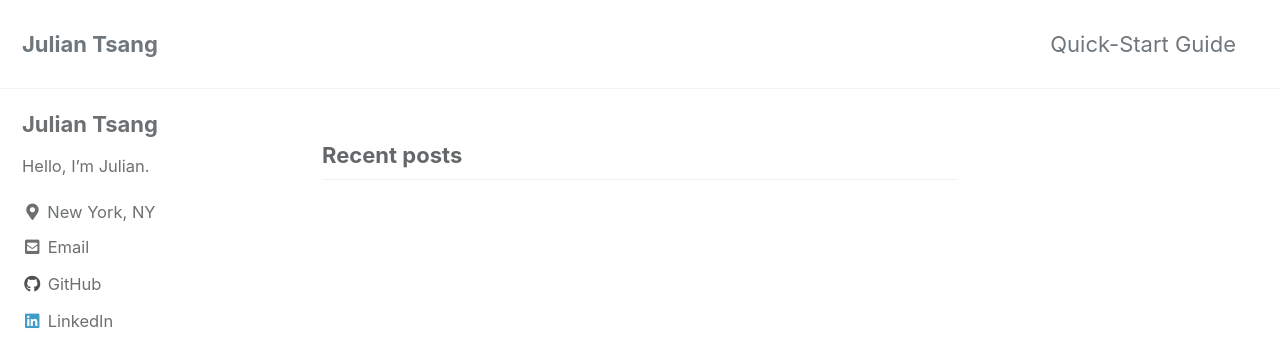
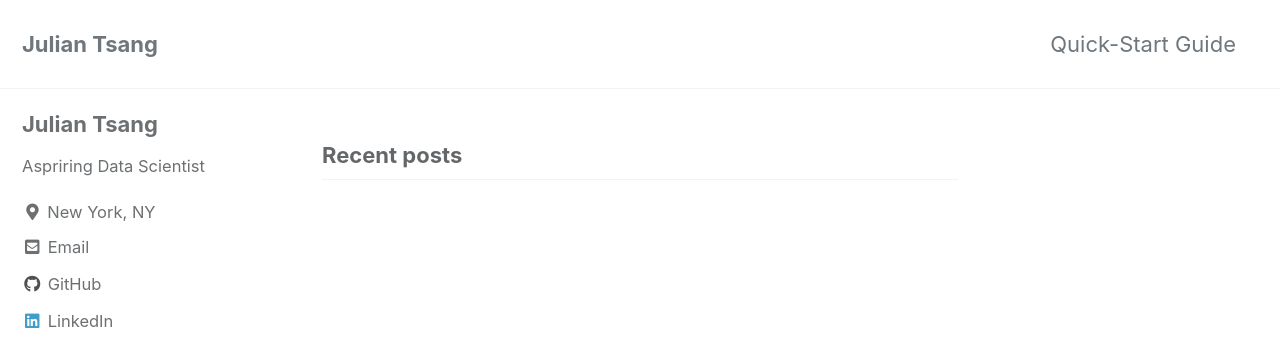
Before and after one commit to juliantsang1/juliantsang1.github.io, a Jekyll site: the page built from index.html, in a window 1280 px wide. Shown: the top 349 px of the page. Built offline with Jekyll 4.4.1, drawn with Linux system fonts in a browser that asks for light colours; cached includes are drawn as plain includes; the list of posts is cut into pages by our own code; part of the change alters nothing that is shown.

Commit message:
config changes

```diff
--- a/_config.yml
+++ b/_config.yml
@@ -20,7 +20,7 @@ title                    : "Julian Tsang"
 title_separator          : "-"
 subtitle                 : # site tagline that appears below site title in masthead
 name                     : "Julian Tsang"
-description              : "Data Science Portfolio"
+description              : "Hello There!"
 url                      : # the base hostname & protocol for your site e.g. "https://mmistakes.github.io"
 baseurl                  : # the subpath of your site, e.g. "/blog"
 repository               : # GitHub username/repo-name e.g. "mmistakes/minimal-mistakes"
@@ -95,7 +95,7 @@ analytics:
 author:
   name             : "Julian Tsang"
   avatar           : # path of avatar image, e.g. "/assets/images/bio-photo.jpg"
-  bio              : "Hello, I'm Julian."
+  bio              : "Aspriring Data Scientist"
   location         : "New York, NY"
   email            :
   links:
@@ -282,3 +282,11 @@ defaults:
       comments: # true
       share: true
       related: true
+
+  # _pages
+  - scope:
+      path: ""
+      type: pages
+    values:
+      layout: single
+      author_profile: true
```
